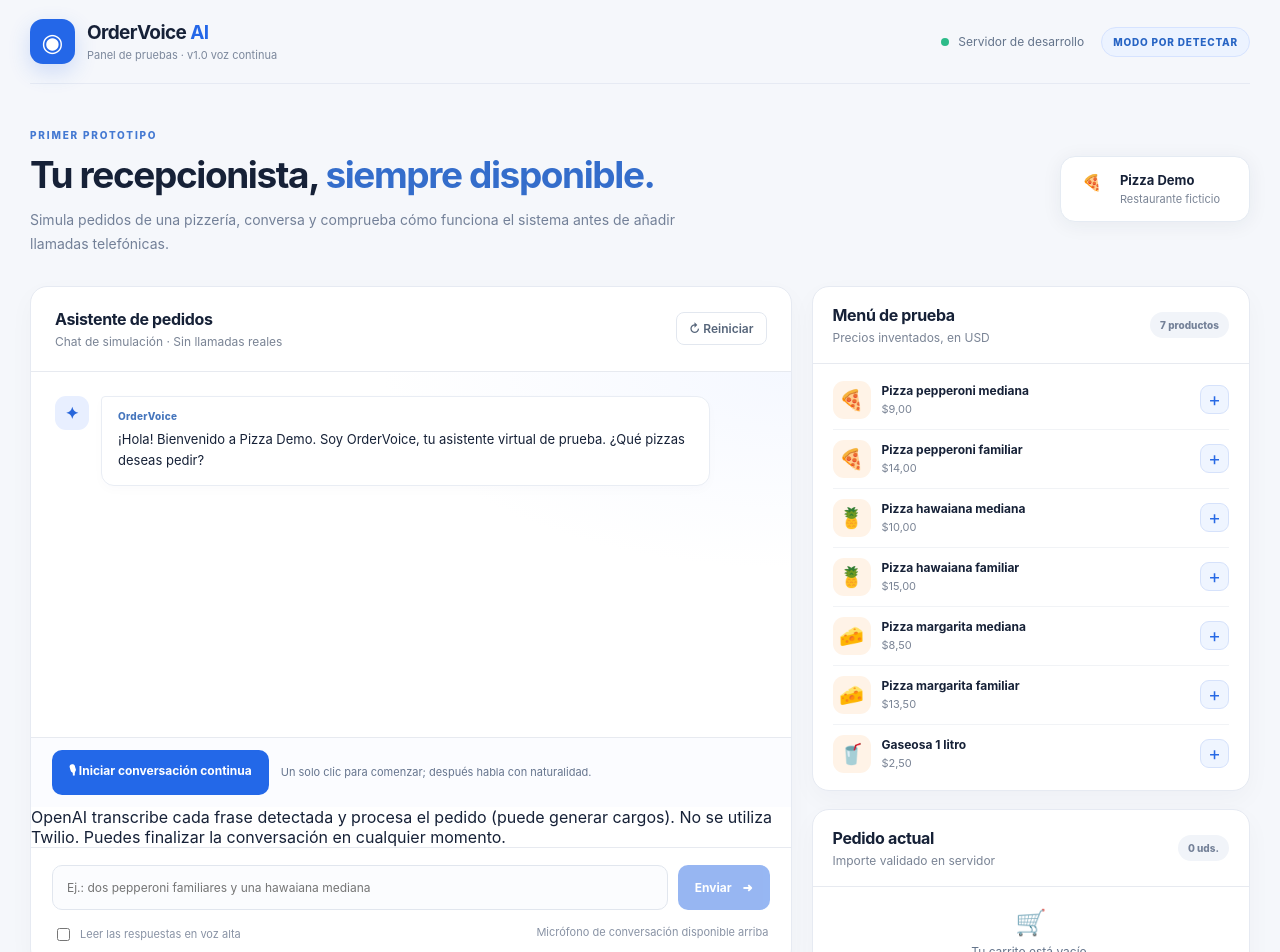
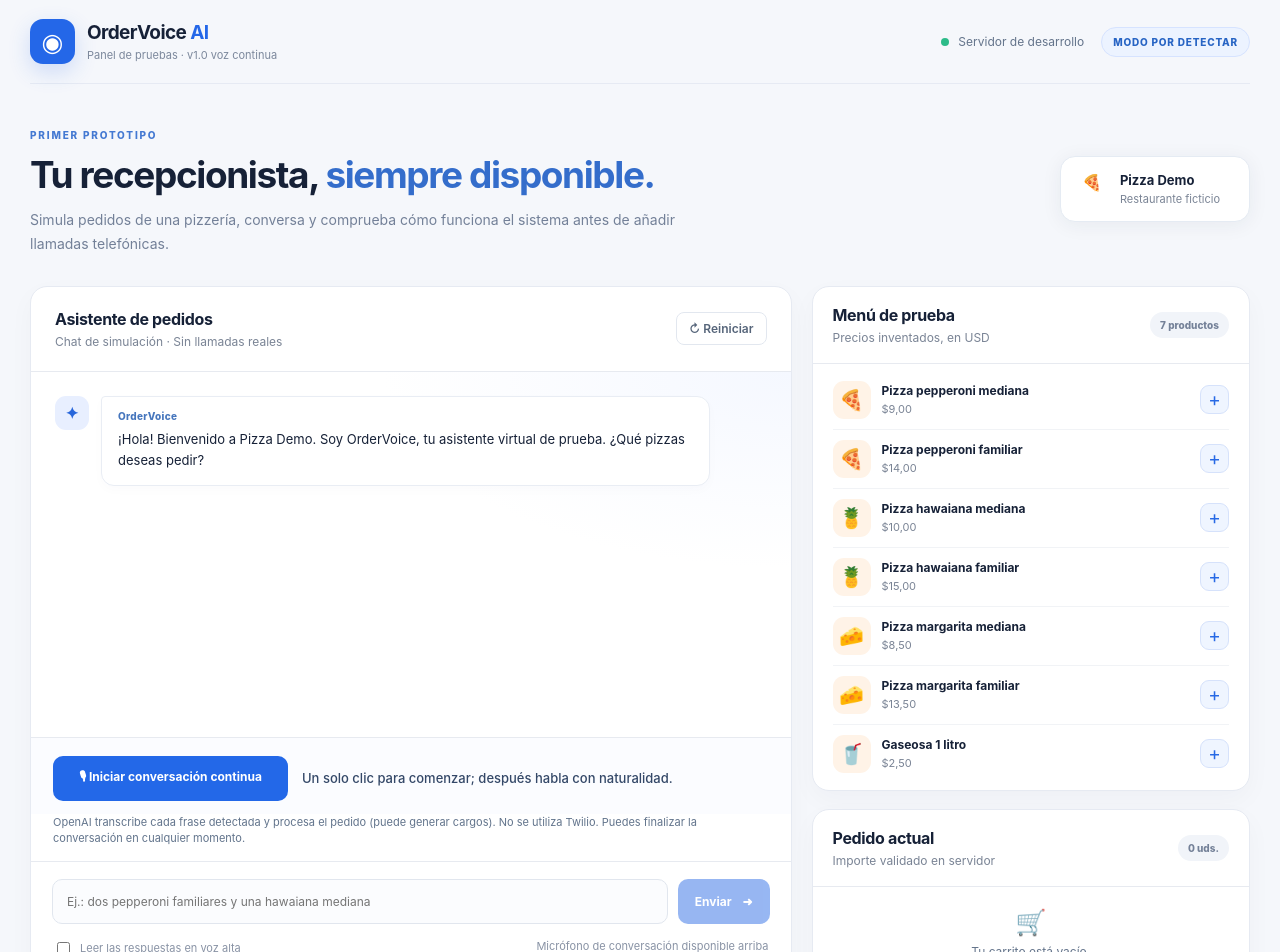
Before and after one commit to cedenoiker88-lang/OrderVoice-AI, a Next.js app: page / in a window 1280 px wide. Shown: the top 952 px of the page. Built offline with nearby package versions, Linux system fonts and the light colour scheme.

Commit message:
style(handsfree): emphasize single continuous-voice button and clear activity states

```diff
--- a/src/app/globals.css
+++ b/src/app/globals.css
@@ -31,3 +31,11 @@
 /* v0.9: muestra la operación que la IA propuso y el servidor validó. */
 .plan-result{background:#f2f6ff;border-top:1px solid #e1e9f7;padding:10px 22px;color:#2a4366;font-size:12px;line-height:1.6;overflow-wrap:anywhere}.plan-result strong{font-weight:750}
 @media(max-width:670px){.plan-result{padding:10px 13px}}
+
+/* Modo conversación continua: un único control principal de micrófono. */
+.handsfree-control{display:flex;gap:14px;align-items:center;flex-wrap:wrap;padding:18px 22px 13px}
+.handsfree-control .voice-session{min-width:235px}
+.handsfree-control span[role="status"]{font-weight:500;color:#344868;font-size:13px}
+.handsfree-control .voice-session.active{background:#c12d45;border-color:#c12d45;color:#fff}
+.handsfree-notice{padding:0 22px 14px;font-size:11px;color:#62748c;line-height:1.5;background:#fff}
+@media(max-width:700px){.handsfree-control{padding:14px 13px;gap:9px}.handsfree-control .voice-session{width:100%;min-width:0}.handsfree-notice{padding:0 13px 12px}}
```
